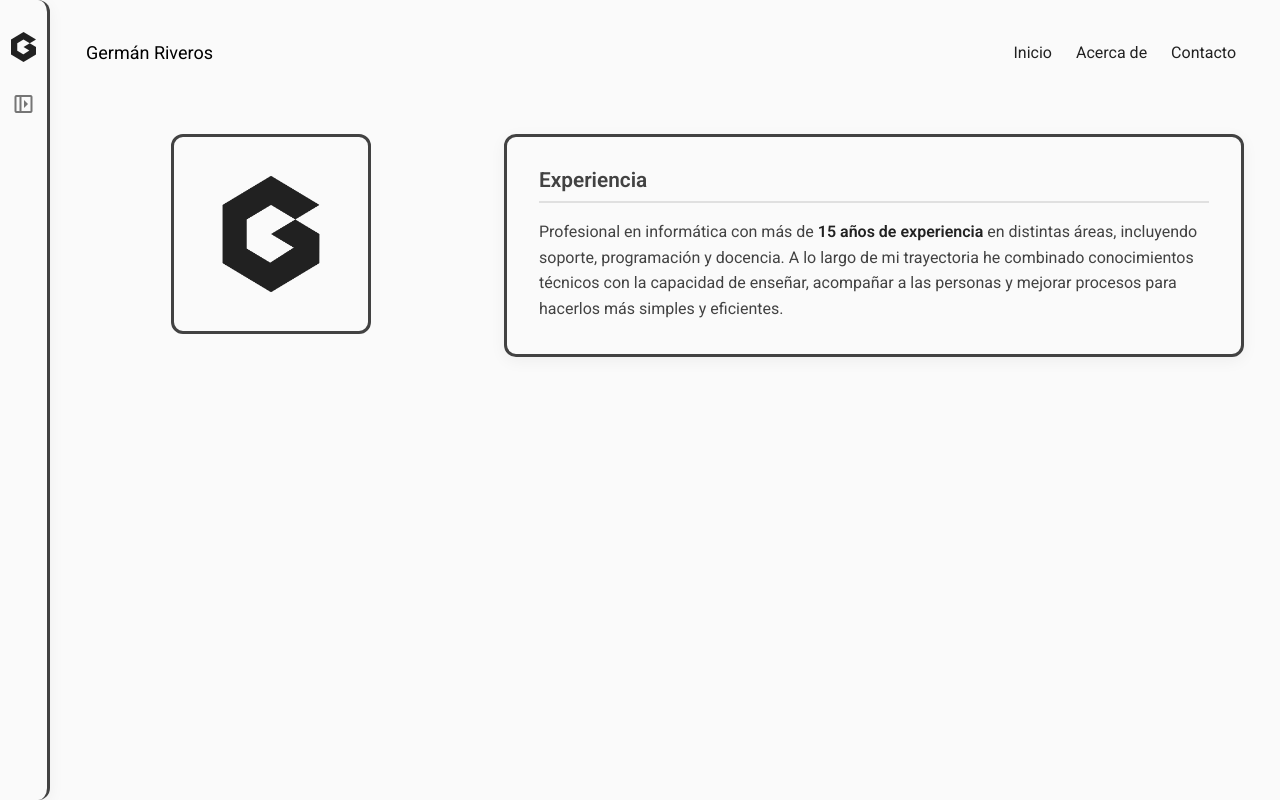
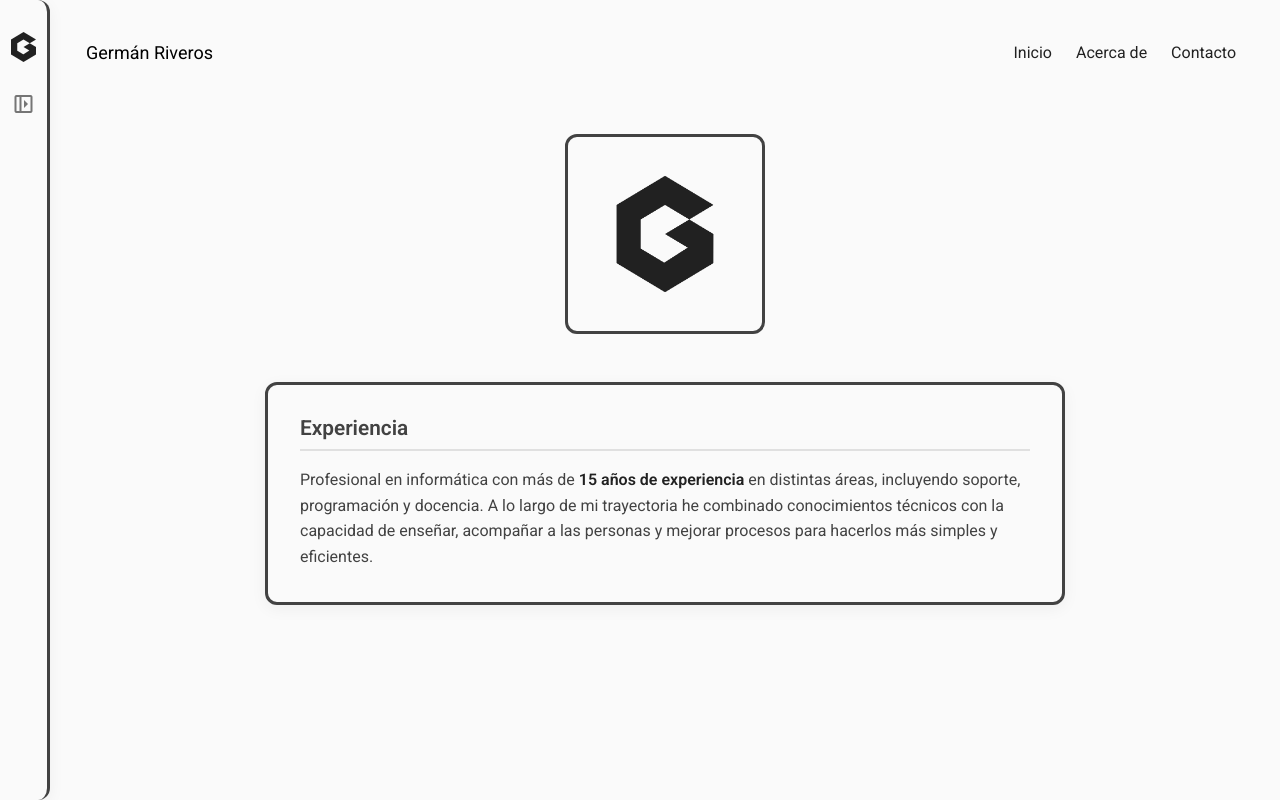
Before and after one commit to german-rs/portafolio, a Vue app: page /about in a window 1280 px wide. Built offline with nearby package versions, Linux system fonts and the light colour scheme; no server answers.

Commit message:
Mejorando About

```diff
--- a/package.json
+++ b/package.json
@@ -20,6 +20,8 @@
     "format": "prettier --write src/"
   },
   "dependencies": {
+    "dompurify": "^3.2.7",
+    "marked": "^16.3.0",
     "modern-normalize": "^3.0.1",
     "vue": "^3.5.18",
     "vue-router": "^4.5.1",
--- a/src/assets/base.css
+++ b/src/assets/base.css
@@ -1,8 +1,11 @@
 :root {
   --color-gray50: #fafafa;
   --color-gray100: #f5f5f5;
+
   --color-gray200: #eeeeee;
+
   --color-gray300: #e0e0e0;
+
   --color-gray400: #bdbdbd;
   --color-gray500: #9e9e9e;
   --color-gray600: #757575;
--- a/src/components/chat/ui/MessageInput.vue
+++ b/src/components/chat/ui/MessageInput.vue
@@ -137,7 +137,7 @@ watch(
   }
 
   &:disabled {
-    background: #f3f4f6;
+    background: var(--color-background-soft);
     cursor: not-allowed;
   }
 }
--- a/src/views/AboutView.vue
+++ b/src/views/AboutView.vue
@@ -67,10 +67,11 @@
   /* Profile Section */
   &__profile {
     // border: 1px solid green;
-    display: grid;
-    grid-template-columns: 1fr 2fr;
+    display: flex;
+    flex-direction: column;
+    justify-content: center;
+    align-items: center;
     gap: 3rem;
-    align-items: start;
   }
 
   &__img-container {
@@ -89,6 +90,7 @@
   &__content {
     // border: 1px solid green;
     display: flex;
+    max-width: 800px;
     flex-direction: column;
     gap: 1.5rem;
   }
@@ -131,7 +133,6 @@
 /* Responsive */
 @media (max-width: 768px) {
   .main__profile {
-    grid-template-columns: 1fr;
     gap: 2rem;
   }
 }
```
Also changed, not shown: 1 other file (tests, documents, lock files or other folders).
